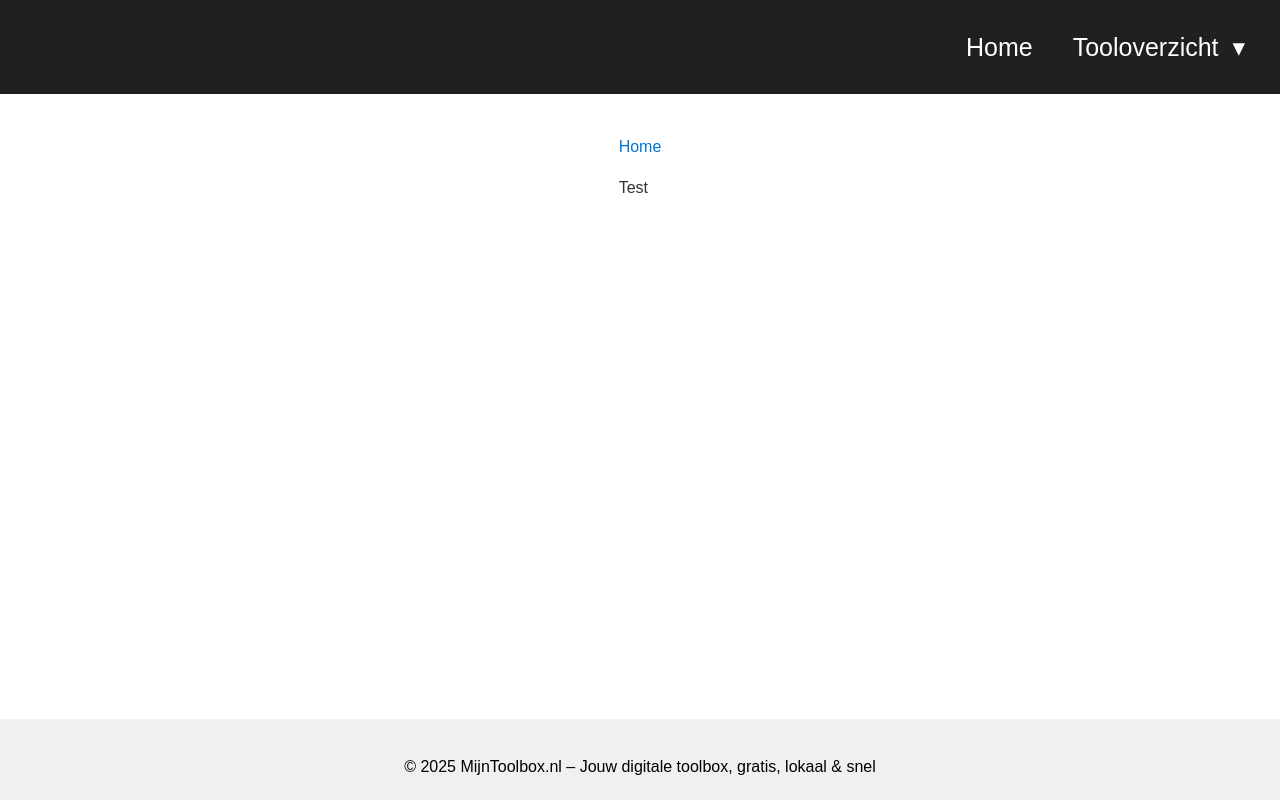
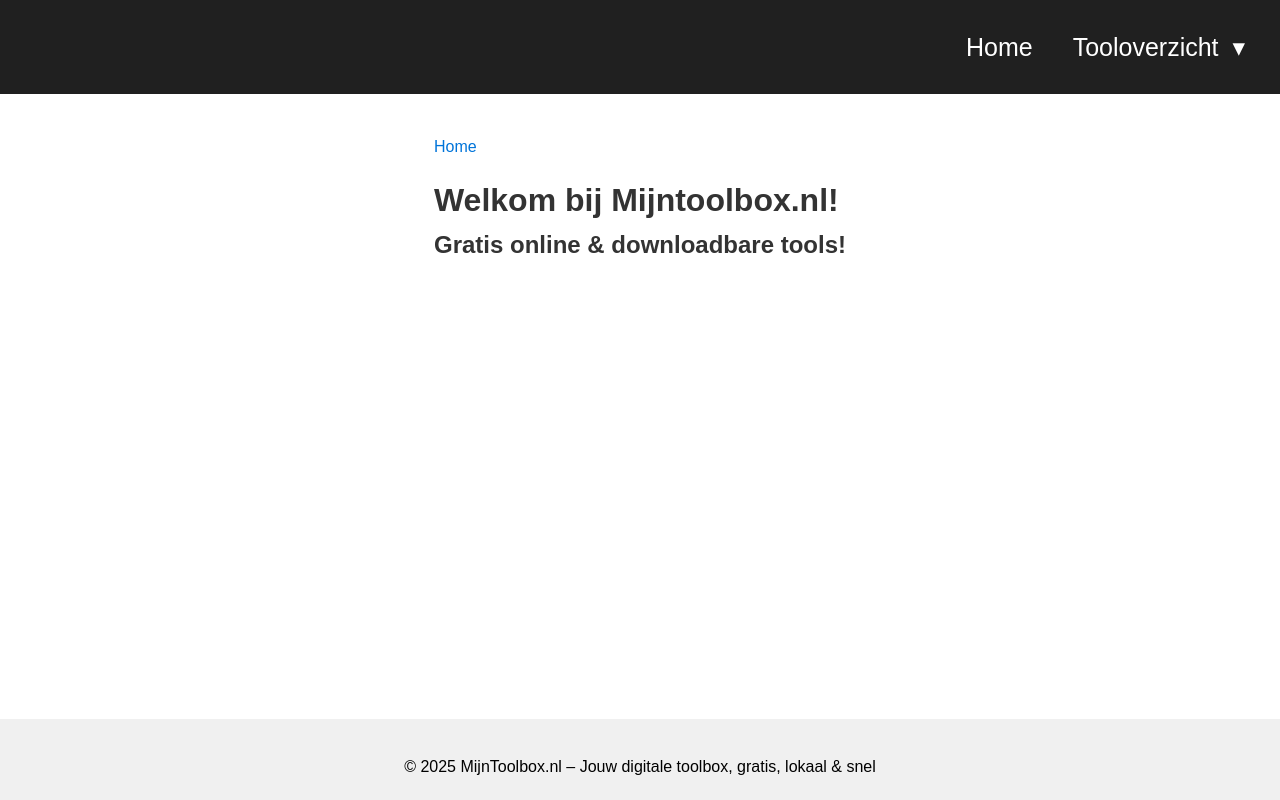
Before and after one commit to Avo9797/MijnToolBox, a plain HTML site: page Mijntoolbox/home.html in a window 1280 px wide. Drawn offline with Linux system fonts and the light colour scheme.

Commit message:
Update home.html

```diff
--- a/Mijntoolbox/home.html
+++ b/Mijntoolbox/home.html
@@ -2,7 +2,7 @@
 <html lang="nl">
 <head>
   <meta charset="UTF-8" />
-  <meta name="viewport" content="width=device-width, initial-scale=1.0" />
+  <meta name="Mijntoolbox home" content="Welkom bij MijnToolbox.nl uw bron voor Gratis online & downloadbare tools!" />
   <title>home - MijnToolbox.nl</title>
   <link rel="stylesheet" href="style.css" />
 </head>
@@ -16,7 +16,8 @@
 </ul>
 </nav>
 
-Test
+<h1>Welkom bij Mijntoolbox.nl!</h1>
+<h2>Gratis online & downloadbare tools!</h2>
     </div>
   </main>
   <div id="footer"></div>
```
